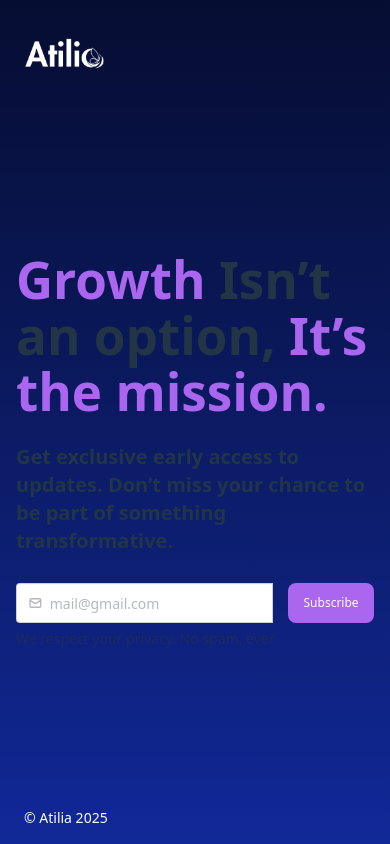
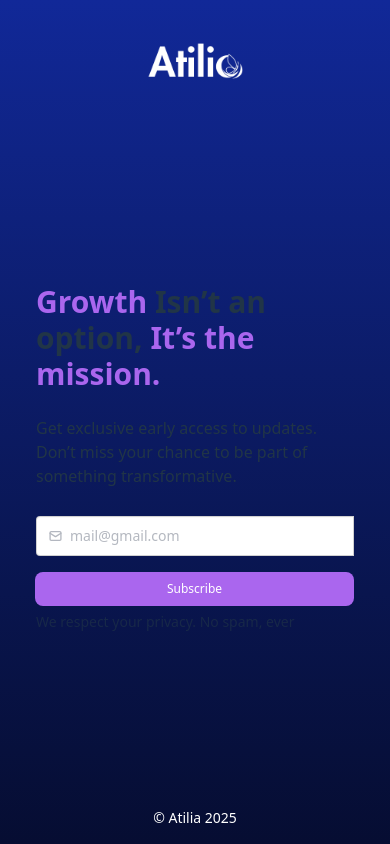
Before and after one commit to Atilia-Organization/newsletter_unsub, a React (Vite) app in the folder webapp/: page / in a window 390 px wide. Built offline with nearby package versions, Linux system fonts and the light colour scheme.

Commit message:
Implemented responsiveness for tablet mobile laptop

```diff
--- a/webapp/src/Landing.jsx
+++ b/webapp/src/Landing.jsx
@@ -9,30 +9,28 @@ function Landing() {
 
   return (
     <>
-      <div className="w-screen min-h-screen bg-gradient-to-t from-blue-primary to-blue-secondary flex flex-col">
+      <div className=" w-screen min-h-screen bg-gradient-to-t from-blue-secondary to-blue-primary flex flex-col">
         {/* Navbar */}
-        <div className="navbar px-6 py-4">
-          <div className="flex-1">
-            <img className="w-20" src={Atilia_white} alt="Logo" />
-          </div>
+        <div className="navbar px-6 py-4 md:justify-start justify-center">
+          <img className="md:w-20 w-24" src={Atilia_white} alt="Logo" />
         </div>
 
         {/* Hero */}
         <div className="flex-1 flex items-center justify-center">
           <div className="hero">
             <div className="hero-content text-left">
-              <div className="max-w-xl">
-                <h1 className="text-5xl font-bold ">
+              <div className="max-w-xl p-5 md:p-3">
+                <p className="text-3xl md:text-5xl font-bold ">
                   <span className="text-purple-primary">Growth</span> Isn’t an
                   option,{" "}
                   <span className="text-purple-primary">It’s the mission.</span>
-                </h1>
-                <p className="py-6 text-xl font-semibold">
+                </p>
+                <p className="py-6 text:lg md:font-semibold md:text-xl">
                   Get exclusive early access to updates. Don’t miss your chance
                   to be part of something transformative.
                 </p>
                 <fieldset className="fieldset">
-                  <div className="join gap-4">
+                  <div className="join gap-4 flex flex-col md:flex-row">
                     <div className="w-full">
                       <label className="input validator w-full bg-white join-item">
                         <svg
@@ -82,13 +80,11 @@ function Landing() {
         </div>
 
         {/* Footer */}
-        <div className="footer px-6 py-4">
-          <div className="flex-1">
-            <p className="text-white text-md">
-              © Atilia 2025
-            </p>
+        <div className="footer footer-center px-6 py-4">
+          <div className="flex">
+            <p className="text-white text-md">© Atilia 2025</p>
           </div>
-      </div>
+        </div>
       </div>
     </>
   );
```
